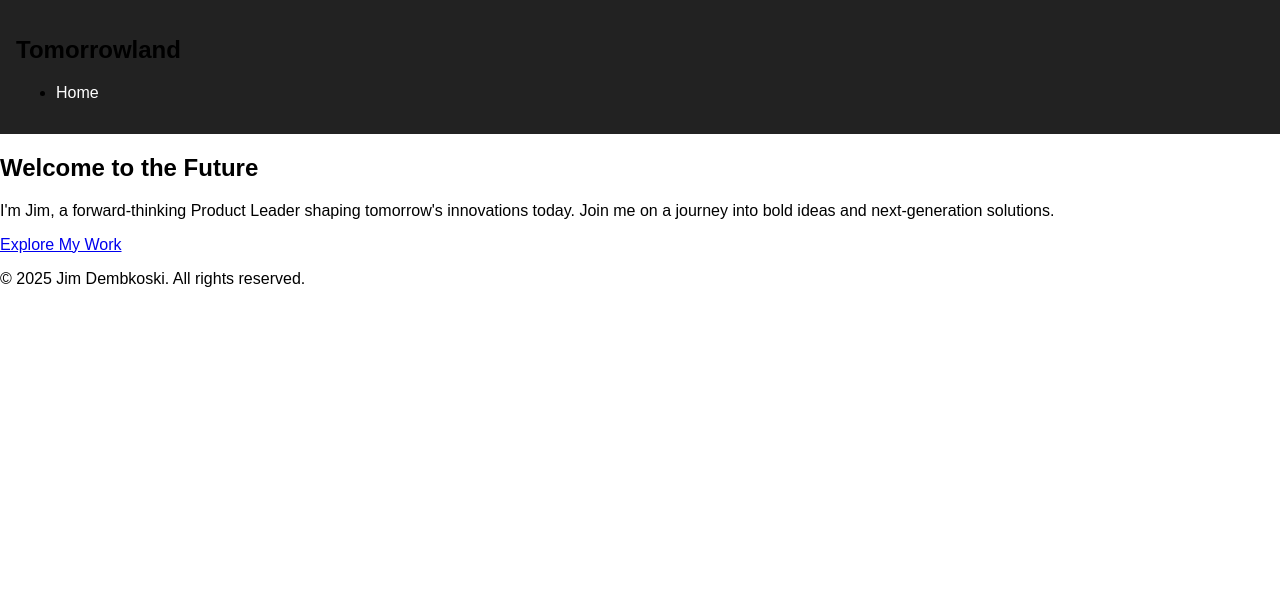
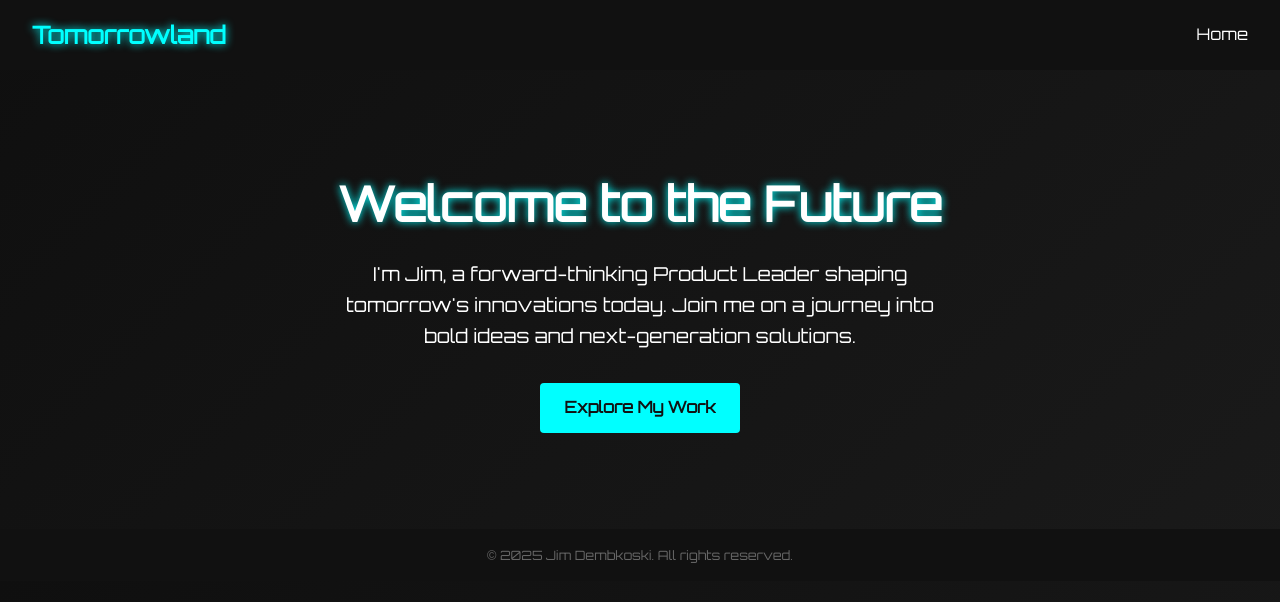
Before and after one commit to jetjaguar1015/jimdembkoski.github.io, a plain HTML site: page index.html in a window 1280 px wide. Drawn offline with Linux system fonts and the light colour scheme.

Commit message:
Add styles.css for Tomorrowland theme

```diff
--- a/assets/css/styles.css
+++ b/assets/css/styles.css
@@ -1,16 +1,120 @@
+/* ------------------------------------------------
+   1) Basic Reset & Body Setup
+------------------------------------------------- */
+* {
+  margin: 0;
+  padding: 0;
+  box-sizing: border-box;
+}
+
 body {
-  margin: 0;
-  font-family: sans-serif;
+  /* Use the futuristic Orbitron font from Google */
+  font-family: 'Orbitron', sans-serif;
+
+  /* Subtle black gradient background */
+  background: linear-gradient(135deg, #0f0f0f, #1a1a1a);
+  color: #fff;
+  line-height: 1.6;
 }
+
+/* ------------------------------------------------
+   2) Navigation Bar
+------------------------------------------------- */
 nav {
-  background-color: #222;
-  padding: 1em;
+  display: flex;
+  align-items: center;
+  justify-content: space-between;
+  background-color: #111; /* Darker background for contrast */
+  padding: 1rem 2rem;
 }
-nav a {
+
+/* "Tomorrowland" Title in Nav */
+nav h1 {
+  color: #0ff; /* Neon cyan color */
+  text-shadow: 0 0 8px #0ff; /* Neon glow effect */
+  font-size: 1.5rem;
+}
+
+/* Nav List */
+nav ul {
+  list-style: none;
+  display: flex;
+}
+
+nav ul li {
+  margin-left: 2rem;
+}
+
+/* Nav Links */
+nav ul li a {
   color: #fff;
-  margin-right: 1em;
   text-decoration: none;
+  transition: color 0.3s, text-shadow 0.3s;
 }
-nav a:hover {
-  text-decoration: underline;
+nav ul li a:hover {
+  color: #0ff;
+  text-shadow: 0 0 8px #0ff;
 }
+
+/* ------------------------------------------------
+   3) Hero Section
+------------------------------------------------- */
+.hero {
+  display: flex;
+  flex-direction: column;
+  align-items: center;
+  text-align: center;
+  padding: 6rem 2rem;
+
+  /* Optional background image:
+     Place a "futuristic-bg.jpg" in assets/images if you want:
+     background: url('../images/futuristic-bg.jpg') center/cover no-repeat;
+     Otherwise, just comment the line below or remove it.
+  */
+}
+
+/* Main Title in Hero */
+.hero h2 {
+  font-size: 3rem;
+  text-shadow: 0 0 8px #0ff;
+  margin-bottom: 1rem;
+}
+
+/* Hero Paragraph */
+.hero p {
+  max-width: 600px;
+  margin-bottom: 2rem;
+  font-size: 1.2rem;
+}
+
+/* Call To Action Button */
+.cta-btn {
+  background-color: #0ff;
+  color: #111; /* Dark text for contrast */
+  padding: 0.75rem 1.5rem;
+  border: none;
+  border-radius: 4px;
+  text-decoration: none;
+  font-weight: bold;
+  font-size: 1rem;
+  transition: background-color 0.3s, box-shadow 0.3s;
+}
+.cta-btn:hover {
+  background-color: #fff;
+  box-shadow: 0 0 8px #0ff;
+}
+
+/* ------------------------------------------------
+   4) Footer
+------------------------------------------------- */
+footer {
+  text-align: center;
+  padding: 1rem 0;
+  background-color: #111;
+  margin-top: auto;
+}
+
+footer p {
+  color: #666;
+  font-size: 0.8rem;
+}
```
